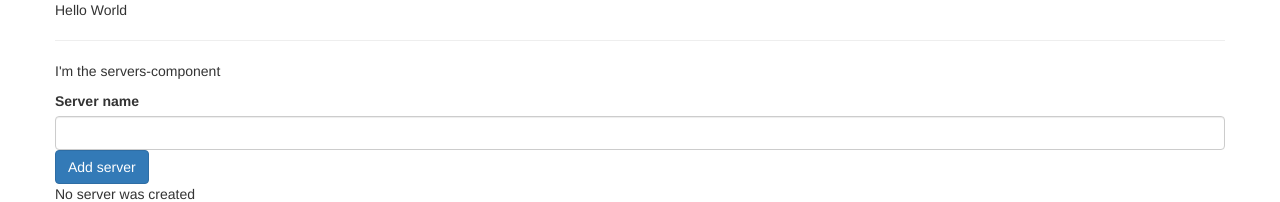
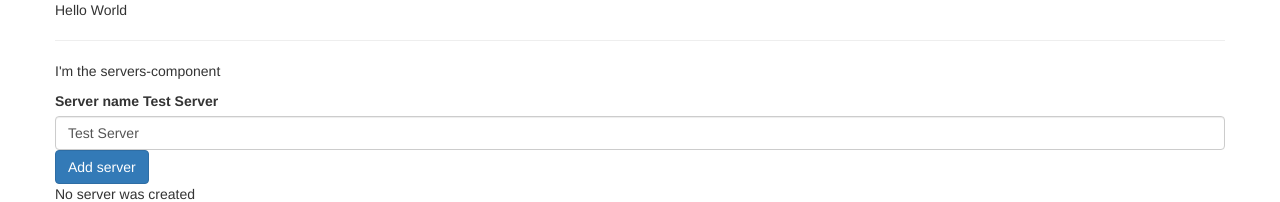
Before and after one commit to katratzi/udemy-angular, an Angular app in the folder 01 - getting started/my-first-app/: page / in a window 1280 px wide. Shown: the top 202 px of the page. Built offline with nearby package versions, Linux system fonts and the light colour scheme.

Commit message:
two way data binding

```diff
--- a/01 - getting started/my-first-app/src/app/app.module.ts
+++ b/01 - getting started/my-first-app/src/app/app.module.ts
@@ -1,5 +1,6 @@
 import { NgModule } from '@angular/core';
 import { BrowserModule } from '@angular/platform-browser';
+import { FormsModule } from '@angular/forms';
 
 import { AppComponent } from './app.component';
 import { ServerComponent } from './server/server.component';
@@ -17,6 +18,7 @@
   ],
   imports: [
     BrowserModule,
+    FormsModule
   ],
   providers: [],
   bootstrap: [AppComponent]
--- a/01 - getting started/my-first-app/src/app/servers/servers.component.html
+++ b/01 - getting started/my-first-app/src/app/servers/servers.component.html
@@ -1,6 +1,7 @@
 <p>I'm the servers-component</p>
 <label>Server name {{ serverName }} </label>
-<input type="text" class="form-control" (input)="onUpdateServerName($event)">
+<!-- <input type="text" class="form-control" (input)="onUpdateServerName($event)"> -->
+<input type="text" class="form-control" [(ngModel)]="serverName">
 <button class="btn btn-primary" [disabled]="!allowNewServer"
     (click)="onCreateServer()">
     Add server
--- a/01 - getting started/my-first-app/src/app/servers/servers.component.ts
+++ b/01 - getting started/my-first-app/src/app/servers/servers.component.ts
@@ -12,7 +12,7 @@
 
   allowNewServer = false
   serverCreationStatus = 'No server was created';
-  serverName = '';
+  serverName = 'Test Server';
 
   constructor() {
     setTimeout(() => {
```
